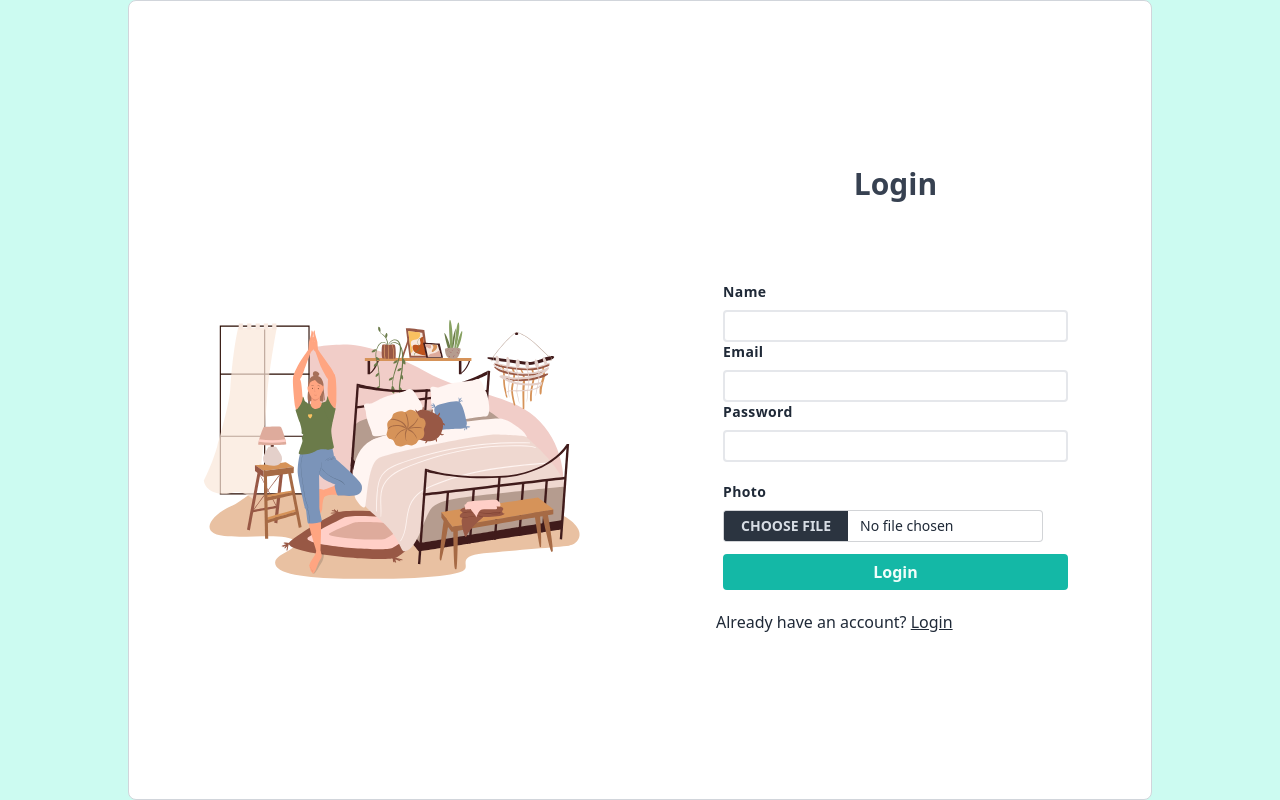
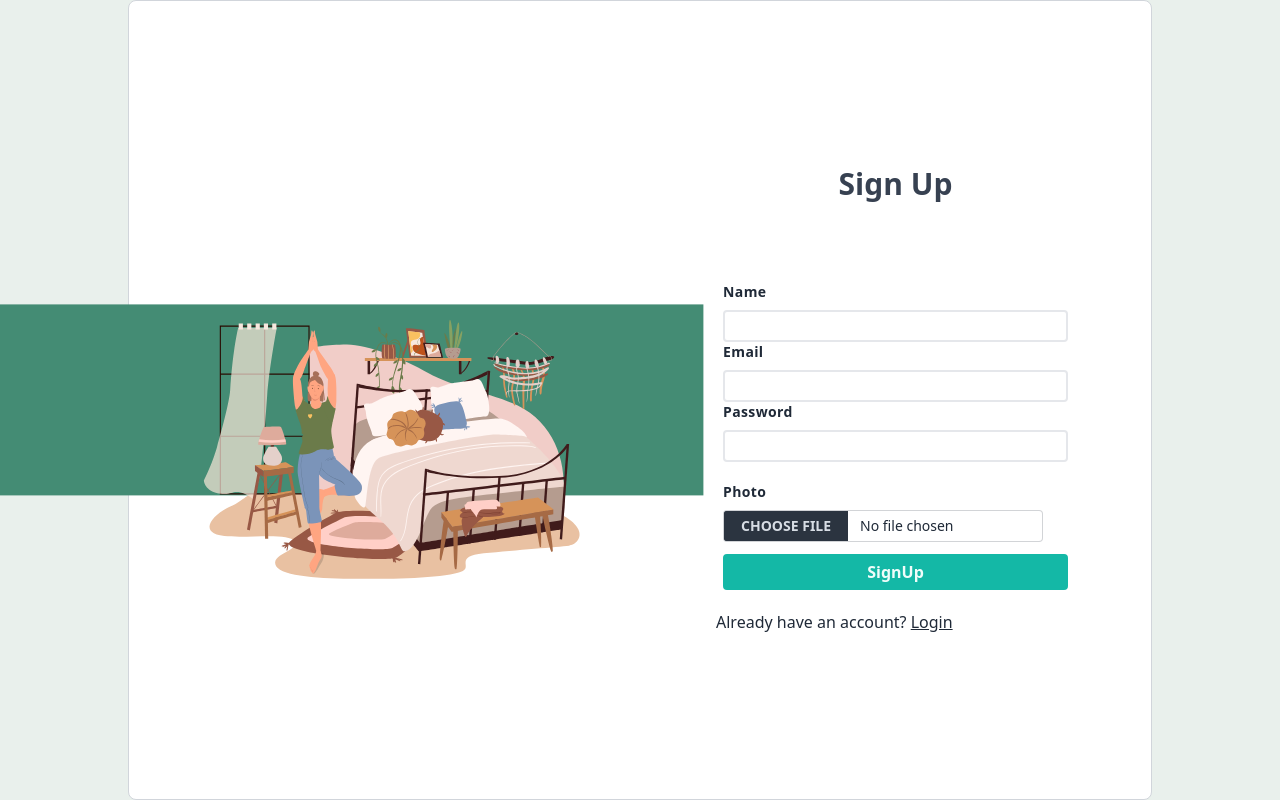
Before and after one commit to DevelopersZone06/revive-client, a React (Vite) app: page /signUp in a window 1280 px wide. Built offline with nearby package versions, Linux system fonts and the light colour scheme.

Commit message:
login and signUp page updated

```diff
--- a/src/Pages/Login/Login.jsx
+++ b/src/Pages/Login/Login.jsx
@@ -8,7 +8,7 @@ const Login = () => {
 
   const onSubmit = (data) => console.log(data)
     return (
-        <div className="bg-teal-100 overflow-x-hidden lg:overflow-x-auto lg:overflow-hidden flex items-center justify-center lg:h-screen">
+        <div className="primary-bg overflow-x-hidden lg:overflow-x-auto lg:overflow-hidden flex items-center justify-center lg:h-screen">
         <div className="login-container container w-full lg:w-4/5 lg:bg-white h-screen lg:h-screen-75 lg:border border-gray-300 rounded-lg flex flex-wrap lg:flex-nowrap flex-col lg:flex-row justify-between group">
 
         { /*product Side*/}
@@ -41,7 +41,7 @@ const Login = () => {
             <div className="w-full space-y-5">
 
               <div className="form-caption flex items-end justify-center text-center space-x-3 mb-20">
-                <span className="text-3xl font-semibold text-gray-700">Login</span>
+                <span className="text-3xl font-bold text-gray-700">Login</span>
 
               </div>
               { /*form caption*/}
--- a/src/Pages/SignUp/SignUp.jsx
+++ b/src/Pages/SignUp/SignUp.jsx
@@ -12,15 +12,15 @@ const SignUp = () => {
 
 
     return (
-        <div className="bg-teal-100 overflow-x-hidden lg:overflow-x-auto lg:overflow-hidden flex items-center justify-center lg:h-screen">
-        <div className="login-container container w-full lg:w-4/5 lg:bg-white h-screen lg:h-screen-75 lg:border border-gray-300 rounded-lg flex flex-wrap lg:flex-nowrap flex-col lg:flex-row justify-between group">
+        <div className="primary-bg overflow-x-hidden lg:overflow-x-auto lg:overflow-hidden flex items-center justify-center lg:h-screen">
+        <div className="login-container  container w-full lg:w-4/5 lg:bg-white h-screen lg:h-screen-75 lg:border border-gray-300 rounded-lg flex flex-wrap lg:flex-nowrap flex-col lg:flex-row justify-between group">
 
         { /*product Side*/}
         <div className="w-full lg:w-1/2 h-28 lg:h-full mt-32 lg:mt-0 lg:bg-theme-yellow-dark flex relative order-2 lg:order-1">
 
           <div className="text-center hidden lg:flex items-center justify-start h-full w-full select-none">
 
-            <span className="transform block whitespace-nowrap h-full -rotate-90 text-[55px] 2xl:text-[70px] font-black uppercase text-teal-400 opacity-0 transition-all group-hover:opacity-100 ml-10 2xl:ml-12 group-hover:-ml-32 2xl:group-hover:ml-32 lg:group-hover:ml-20 duration-1000 lg:duration-700 ease-in-out">Revive </span>
+            <span className="transform block whitespace-nowrap h-full -rotate-90 text-[55px] 2xl:text-[70px] font-black uppercase secondary-bg opacity-0 transition-all group-hover:opacity-100 ml-10 2xl:ml-12 group-hover:-ml-32 2xl:group-hover:ml-32 lg:group-hover:ml-20 duration-1000 lg:duration-700 ease-in-out">Revive </span>
 
           </div>
           { /*product text*/}
@@ -45,7 +45,7 @@ const SignUp = () => {
             <div className="w-full space-y-5">
 
               <div className="form-caption flex items-end justify-center text-center space-x-3 mb-20">
-                <span className="text-3xl font-semibold text-gray-700">Login</span>
+                <span className="text-3xl font-semibold text-gray-700">Sign Up</span>
 
               </div>
               { /*form caption*/}
@@ -84,7 +84,7 @@ const SignUp = () => {
           <label className="space-y-2 w-full lg:w-4/5 block mx-auto">
             <span className="block text-sm font-bold text-gray-800 tracking-wide">Photo</span>
             <span className="block">
-              {/* <input type="file" name='photo' {...register("photo", { required: true })} className=" file-input  bg-teal-50 lg:bg-white border lg:border-2 border-gray-400 lg:border-gray-200 w-full p-1 rounded focus:outline-none active:outline-none focus:border-gray-400 active:border-gray-400"/> */}
+
               <input {...register ("photo" , {required:true})} type="file" className="file-input  max-w-xs bg-teal-50 lg:bg-white    rounded file-input-bordered file-input-sm  w-full  "  placeholder="Choose photo"  />
             </span>
           </label>
@@ -95,7 +95,7 @@ const SignUp = () => {
 
            <div className="form-element">
              <span className="w-full lg:w-4/5 block mx-auto ">
-               <input type="submit" value="Login" className="cursor-pointer border-2 font-bold text-teal-50 border-teal-500 w-full p-1 rounded mt-3 bg-teal-500 focus:outline-none active:outline-none focus:bg-theme-teal active:bg-theme-teal hover:bg-theme-teal transition-all"/>
+               <input type="submit" value="SignUp" className="cursor-pointer border-2 font-bold text-teal-50 border-teal-500 w-full p-1 rounded mt-3 bg-teal-500 focus:outline-none active:outline-none focus:bg-theme-teal active:bg-theme-teal hover:bg-theme-teal transition-all"/>
              </span>
            </div>
              </form>
```
